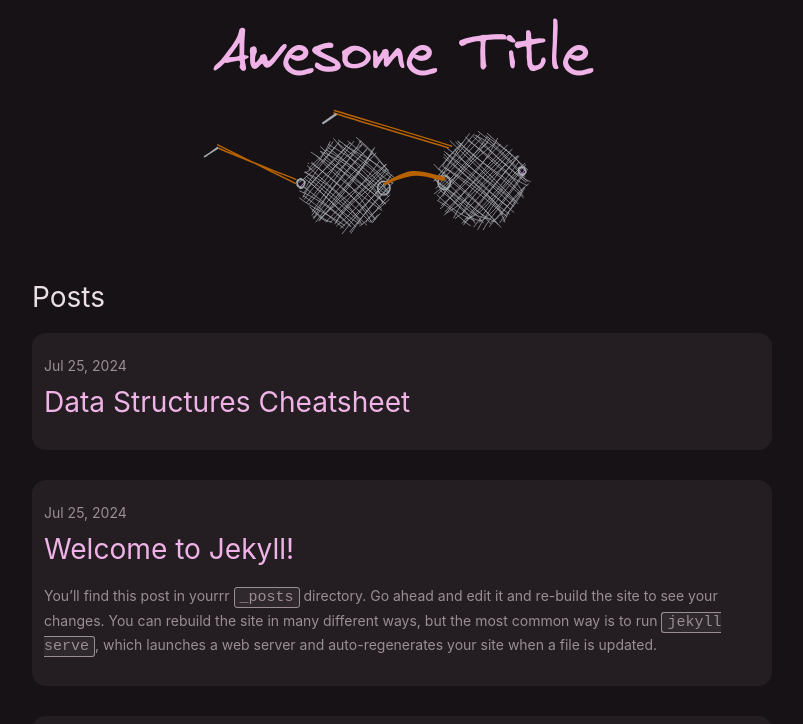
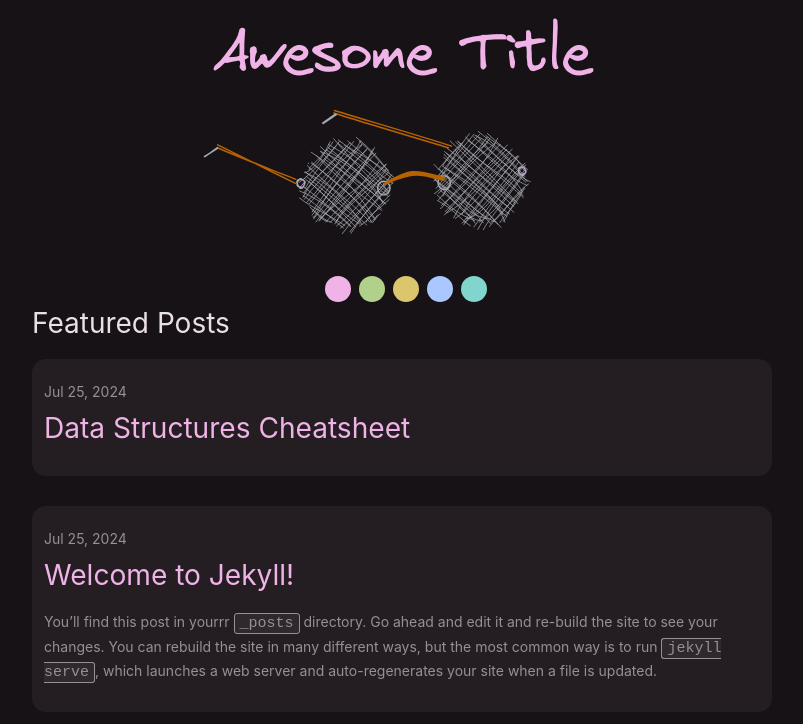
Before and after one commit to gulnoor/jekyll-theme-doodle, a Jekyll site: the page built from index.markdown, in a window 1280 px wide, cut to the strip 0-724 px from the top of the page. Shown: the whole strip, without its empty margins (238-1041 px from the left). Built offline with Jekyll 4.4.1, drawn with Linux system fonts in a browser that asks for light colours.

Commit message:
added theme picker

```diff
--- a/_includes/footer.html
+++ b/_includes/footer.html
@@ -18,7 +18,10 @@
             {%- if site.email -%}
             <li><a class="u-email" href="mailto:{{ site.email }}">{{ site.email }}</a></li>
             {%- endif -%}
+
         </ul>
+
+        <!-- <p id="diplayselectedtheme"></p> -->
       </div>
 
       <div class="footer-col footer-col-2">
--- a/_includes/head.html
+++ b/_includes/head.html
@@ -1,10 +1,27 @@
 <head>
-  <meta charset="utf-8">
-  <meta http-equiv="X-UA-Compatible" content="IE=edge">
-  <meta name="viewport" content="width=device-width, initial-scale=1">
+  <meta charset="utf-8" />
+  <meta http-equiv="X-UA-Compatible" content="IE=edge" />
+  <meta name="viewport" content="width=device-width, initial-scale=1" />
+  <link
+    rel="preload"
+    href="/assets/theme-assets/theme-fonts/Virgil.woff2"
+    as="font"
+    type="font/woff2"
+    crossorigin
+  />
   <link rel="stylesheet" href="{{ "/assets/main.css" | relative_url }}">
-  {% comment %} {%- feed_meta -%} {% endcomment %}
-  {%- if jekyll.environment == 'production' and site.google_analytics -%}
-    {%- include google-analytics.html -%}
-  {%- endif -%}
+  <script>
+    const root = document.querySelector("html");
+    const theme = window.localStorage.getItem("theme");
+    if (theme === null) {
+      window.localStorage.setItem("theme", "dark-pink");
+      root.className = "dark-pink";
+    } else {
+      root.className = theme;
+    }
+  </script>
+  <script src="/assets/theme-assets/js/theme.js" defer></script>
+  {% comment %} {%- feed_meta -%} {% endcomment %} {%- if jekyll.environment ==
+  'production' and site.google_analytics -%} {%- include google-analytics.html
+  -%} {%- endif -%}
 </head>
--- /dev/null
+++ b/_includes/theme_picker.html
@@ -0,0 +1,78 @@
+<div class="theme-picker">
+  <input
+    class="theme-input"
+    type="radio"
+    id="theme-1"
+    name="theme"
+    value="pink"
+    checked
+  />
+  <label
+    data-theme-class="dark-pink"
+    id="picker"
+    for="theme-1"
+    class="pink-theme"
+  >
+    <div class="select-theme" id="pink-theme"></div>
+  </label>
+  <input
+    class="theme-input"
+    type="radio"
+    id="theme-2"
+    name="theme"
+    value="green"
+  />
+  <label
+    data-theme-class="dark-green"
+    id="picker"
+    for="theme-2"
+    class="green-theme"
+  >
+    <div class="select-theme" id="green-theme"></div>
+  </label>
+  <input
+    class="theme-input"
+    type="radio"
+    id="theme-3"
+    name="theme"
+    value="yellow"
+  />
+  <label
+    data-theme-class="dark-yellow"
+    id="picker"
+    for="theme-3"
+    class="yellow-theme"
+  >
+    <div class="select-theme" id="yellow-theme"></div>
+  </label>
+  <input
+    class="theme-input"
+    type="radio"
+    id="theme-4"
+    name="theme"
+    value="blue"
+  />
+  <label
+    data-theme-class="dark-blue"
+    id="picker"
+    for="theme-4"
+    class="blue-theme"
+  >
+    <div class="select-theme" id="blue-theme"></div>
+  </label>
+  <input
+    class="theme-input"
+    type="radio"
+    id="theme-5"
+    name="theme"
+    value="cyan"
+  />
+  <label
+    data-theme-class="dark-cyan"
+    id="picker"
+    for="theme-5"
+    class="cyan-theme"
+  >
+    <div class="select-theme" id="cyan-theme"></div>
+  </label>
+</div>
--- a/_layouts/default.html
+++ b/_layouts/default.html
@@ -3,7 +3,7 @@
 
   {%- include head.html -%}
 
-  <body class="dark-pink">
+  <body >
 
     {%- include header.html -%}
 
@@ -11,6 +11,7 @@
       <div class="wrapper">
         {{ content }}
       </div>
+
     </main>
 
     {%- include footer.html -%}
--- a/_layouts/home.html
+++ b/_layouts/home.html
@@ -9,7 +9,8 @@ layout: default
   {{ content }}
 
   {%- if site.posts.size > 0 -%}
-    <h2 class="post-list-heading">{{ page.list_title | default: 'Posts' }}</h2>
+    {%- include theme_picker.html -%}
+    <h2 class="post-list-heading">{{ page.list_title | default: 'Featured Posts' }}</h2>
     <ul class="post-list">
       {%- for post in site.posts -%}
         <li class="post-card">
--- a/_sass/minima/_base.scss
+++ b/_sass/minima/_base.scss
@@ -19,6 +19,159 @@ ul,
 figure {
   margin: 0;
   padding: 0;
+}
+.dark-yellow {
+  --md-sys-color-primary: rgb(219 198 110);
+  --md-sys-color-surface-tint: rgb(219 198 110);
+  --md-sys-color-on-primary: rgb(58 48 0);
+  --md-sys-color-primary-container: rgb(83 70 0);
+  --md-sys-color-on-primary-container: rgb(248 226 135);
+  --md-sys-color-secondary: rgb(209 198 161);
+  --md-sys-color-on-secondary: rgb(54 48 22);
+  --md-sys-color-secondary-container: rgb(78 71 42);
+  --md-sys-color-on-secondary-container: rgb(238 226 188);
+  --md-sys-color-tertiary: rgb(169 208 179);
+  --md-sys-color-on-tertiary: rgb(20 55 35);
+  --md-sys-color-tertiary-container: rgb(44 78 56);
+  --md-sys-color-on-tertiary-container: rgb(197 236 206);
+  --md-sys-color-error: rgb(255 180 171);
+  --md-sys-color-on-error: rgb(105 0 5);
+  --md-sys-color-error-container: rgb(147 0 10);
+  --md-sys-color-on-error-container: rgb(255 218 214);
+  --md-sys-color-background: rgb(21 19 11);
+  --md-sys-color-on-background: rgb(232 226 212);
+  --md-sys-color-surface: rgb(21 19 11);
+  --md-sys-color-on-surface: rgb(232 226 212);
+  --md-sys-color-surface-variant: rgb(75 71 57);
+  --md-sys-color-on-surface-variant: rgb(205 198 180);
+  --md-sys-color-outline: rgb(150 144 128);
+  --md-sys-color-outline-variant: rgb(75 71 57);
+  --md-sys-color-shadow: rgb(0 0 0);
+  --md-sys-color-scrim: rgb(0 0 0);
+  --md-sys-color-inverse-surface: rgb(232 226 212);
+  --md-sys-color-inverse-on-surface: rgb(51 48 39);
+  --md-sys-color-inverse-primary: rgb(109 94 15);
+  --md-sys-color-primary-fixed: rgb(248 226 135);
+  --md-sys-color-on-primary-fixed: rgb(34 27 0);
+  --md-sys-color-primary-fixed-dim: rgb(219 198 110);
+  --md-sys-color-on-primary-fixed-variant: rgb(83 70 0);
+  --md-sys-color-secondary-fixed: rgb(238 226 188);
+  --md-sys-color-on-secondary-fixed: rgb(33 27 4);
+  --md-sys-color-secondary-fixed-dim: rgb(209 198 161);
+  --md-sys-color-on-secondary-fixed-variant: rgb(78 71 42);
+  --md-sys-color-tertiary-fixed: rgb(197 236 206);
+  --md-sys-color-on-tertiary-fixed: rgb(0 33 15);
+  --md-sys-color-tertiary-fixed-dim: rgb(169 208 179);
+  --md-sys-color-on-tertiary-fixed-variant: rgb(44 78 56);
+  --md-sys-color-surface-dim: rgb(21 19 11);
+  --md-sys-color-surface-bright: rgb(60 57 48);
+  --md-sys-color-surface-container-lowest: rgb(16 14 7);
+  --md-sys-color-surface-container-low: rgb(30 27 19);
+  --md-sys-color-surface-container: rgb(34 32 23);
+  --md-sys-color-surface-container-high: rgb(45 42 33);
+  --md-sys-color-surface-container-highest: rgb(56 53 43);
+}
+.dark-blue {
+  --md-sys-color-primary: rgb(170 199 255);
+  --md-sys-color-surface-tint: rgb(170 199 255);
+  --md-sys-color-on-primary: rgb(10 48 95);
+  --md-sys-color-primary-container: rgb(40 71 119);
+  --md-sys-color-on-primary-container: rgb(214 227 255);
+  --md-sys-color-secondary: rgb(190 198 220);
+  --md-sys-color-on-secondary: rgb(40 49 65);
+  --md-sys-color-secondary-container: rgb(62 71 89);
+  --md-sys-color-on-secondary-container: rgb(218 226 249);
+  --md-sys-color-tertiary: rgb(221 188 224);
+  --md-sys-color-on-tertiary: rgb(63 40 68);
+  --md-sys-color-tertiary-container: rgb(87 62 92);
+  --md-sys-color-on-tertiary-container: rgb(250 216 253);
+  --md-sys-color-error: rgb(255 180 171);
+  --md-sys-color-on-error: rgb(105 0 5);
+  --md-sys-color-error-container: rgb(147 0 10);
+  --md-sys-color-on-error-container: rgb(255 218 214);
+  --md-sys-color-background: rgb(17 19 24);
+  --md-sys-color-on-background: rgb(226 226 233);
+  --md-sys-color-surface: rgb(17 19 24);
+  --md-sys-color-on-surface: rgb(226 226 233);
+  --md-sys-color-surface-variant: rgb(68 71 78);
+  --md-sys-color-on-surface-variant: rgb(196 198 208);
+  --md-sys-color-outline: rgb(142 144 153);
+  --md-sys-color-outline-variant: rgb(68 71 78);
+  --md-sys-color-shadow: rgb(0 0 0);
+  --md-sys-color-scrim: rgb(0 0 0);
+  --md-sys-color-inverse-surface: rgb(226 226 233);
+  --md-sys-color-inverse-on-surface: rgb(46 48 54);
+  --md-sys-color-inverse-primary: rgb(65 95 145);
+  --md-sys-color-primary-fixed: rgb(214 227 255);
+  --md-sys-color-on-primary-fixed: rgb(0 27 62);
+  --md-sys-color-primary-fixed-dim: rgb(170 199 255);
+  --md-sys-color-on-primary-fixed-variant: rgb(40 71 119);
+  --md-sys-color-secondary-fixed: rgb(218 226 249);
+  --md-sys-color-on-secondary-fixed: rgb(19 28 43);
+  --md-sys-color-secondary-fixed-dim: rgb(190 198 220);
+  --md-sys-color-on-secondary-fixed-variant: rgb(62 71 89);
+  --md-sys-color-tertiary-fixed: rgb(250 216 253);
+  --md-sys-color-on-tertiary-fixed: rgb(40 19 46);
+  --md-sys-color-tertiary-fixed-dim: rgb(221 188 224);
+  --md-sys-color-on-tertiary-fixed-variant: rgb(87 62 92);
+  --md-sys-color-surface-dim: rgb(17 19 24);
+  --md-sys-color-surface-bright: rgb(55 57 62);
+  --md-sys-color-surface-container-lowest: rgb(12 14 19);
+  --md-sys-color-surface-container-low: rgb(25 28 32);
+  --md-sys-color-surface-container: rgb(29 32 36);
+  --md-sys-color-surface-container-high: rgb(40 42 47);
+  --md-sys-color-surface-container-highest: rgb(51 53 58);
+}
+.dark-cyan {
+  --md-sys-color-primary: rgb(129 213 205);
+  --md-sys-color-surface-tint: rgb(129 213 205);
+  --md-sys-color-on-primary: rgb(0 55 52);
+  --md-sys-color-primary-container: rgb(0 80 75);
+  --md-sys-color-on-primary-container: rgb(157 242 233);
+  --md-sys-color-secondary: rgb(176 204 200);
+  --md-sys-color-on-secondary: rgb(28 53 50);
+  --md-sys-color-secondary-container: rgb(50 75 73);
+  --md-sys-color-on-secondary-container: rgb(204 232 228);
+  --md-sys-color-tertiary: rgb(175 201 231);
+  --md-sys-color-on-tertiary: rgb(24 50 74);
+  --md-sys-color-tertiary-container: rgb(48 73 98);
+  --md-sys-color-on-tertiary-container: rgb(207 229 255);
+  --md-sys-color-error: rgb(255 180 171);
+  --md-sys-color-on-error: rgb(105 0 5);
+  --md-sys-color-error-container: rgb(147 0 10);
+  --md-sys-color-on-error-container: rgb(255 218 214);
+  --md-sys-color-background: rgb(14 21 20);
+  --md-sys-color-on-background: rgb(221 228 226);
+  --md-sys-color-surface: rgb(14 21 20);
+  --md-sys-color-on-surface: rgb(221 228 226);
+  --md-sys-color-surface-variant: rgb(63 73 71);
+  --md-sys-color-on-surface-variant: rgb(190 201 198);
+  --md-sys-color-outline: rgb(137 147 145);
+  --md-sys-color-outline-variant: rgb(63 73 71);
+  --md-sys-color-shadow: rgb(0 0 0);
+  --md-sys-color-scrim: rgb(0 0 0);
+  --md-sys-color-inverse-surface: rgb(221 228 226);
+  --md-sys-color-inverse-on-surface: rgb(43 50 49);
+  --md-sys-color-inverse-primary: rgb(0 106 100);
+  --md-sys-color-primary-fixed: rgb(157 242 233);
+  --md-sys-color-on-primary-fixed: rgb(0 32 30);
+  --md-sys-color-primary-fixed-dim: rgb(129 213 205);
+  --md-sys-color-on-primary-fixed-variant: rgb(0 80 75);
+  --md-sys-color-secondary-fixed: rgb(204 232 228);
+  --md-sys-color-on-secondary-fixed: rgb(5 31 29);
+  --md-sys-color-secondary-fixed-dim: rgb(176 204 200);
+  --md-sys-color-on-secondary-fixed-variant: rgb(50 75 73);
+  --md-sys-color-tertiary-fixed: rgb(207 229 255);
+  --md-sys-color-on-tertiary-fixed: rgb(0 29 51);
+  --md-sys-color-tertiary-fixed-dim: rgb(175 201 231);
+  --md-sys-color-on-tertiary-fixed-variant: rgb(48 73 98);
+  --md-sys-color-surface-dim: rgb(14 21 20);
+  --md-sys-color-surface-bright: rgb(52 58 57);
+  --md-sys-color-surface-container-lowest: rgb(9 15 15);
+  --md-sys-color-surface-container-low: rgb(22 29 28);
+  --md-sys-color-surface-container: rgb(26 33 32);
+  --md-sys-color-surface-container-high: rgb(37 43 42);
+  --md-sys-color-surface-container-highest: rgb(47 54 53);
 }
 
 .dark-green {
@@ -72,57 +225,7 @@ figure {
   --md-sys-color-surface-container-high: rgb(40 43 36);
   --md-sys-color-surface-container-highest: rgb(51 54 46);
 }
-.light-green {
-  --md-sys-color-primary: rgb(76 102 43);
-  --md-sys-color-surface-tint: rgb(76 102 43);
-  --md-sys-color-on-primary: rgb(255 255 255);
-  --md-sys-color-primary-container: rgb(205 237 163);
-  --md-sys-color-on-primary-container: rgb(16 32 0);
-  --md-sys-color-secondary: rgb(88 98 73);
-  --md-sys-color-on-secondary: rgb(255 255 255);
-  --md-sys-color-secondary-container: rgb(220 231 200);
-  --md-sys-color-on-secondary-container: rgb(21 30 11);
-  --md-sys-color-tertiary: rgb(56 102 99);
-  --md-sys-color-on-tertiary: rgb(255 255 255);
-  --md-sys-color-tertiary-container: rgb(188 236 231);
-  --md-sys-color-on-tertiary-container: rgb(0 32 30);
-  --md-sys-color-error: rgb(186 26 26);
-  --md-sys-color-on-error: rgb(255 255 255);
-  --md-sys-color-error-container: rgb(255 218 214);
-  --md-sys-color-on-error-container: rgb(65 0 2);
-  --md-sys-color-background: rgb(249 250 239);
-  --md-sys-color-on-background: rgb(26 28 22);
-  --md-sys-color-surface: rgb(249 250 239);
-  --md-sys-color-on-surface: rgb(26 28 22);
-  --md-sys-color-surface-variant: rgb(225 228 213);
-  --md-sys-color-on-surface-variant: rgb(68 72 61);
-  --md-sys-color-outline: rgb(117 121 108);
-  --md-sys-color-outline-variant: rgb(197 200 186);
-  --md-sys-color-shadow: rgb(0 0 0);
-  --md-sys-color-scrim: rgb(0 0 0);
-  --md-sys-color-inverse-surface: rgb(47 49 42);
-  --md-sys-color-inverse-on-surface: rgb(241 242 230);
-  --md-sys-color-inverse-primary: rgb(177 209 138);
-  --md-sys-color-primary-fixed: rgb(205 237 163);
-  --md-sys-color-on-primary-fixed: rgb(16 32 0);
-  --md-sys-color-primary-fixed-dim: rgb(177 209 138);
-  --md-sys-color-on-primary-fixed-variant: rgb(53 78 22);
-  --md-sys-color-secondary-fixed: rgb(220 231 200);
-  --md-sys-color-on-secondary-fixed: rgb(21 30 11);
-  --md-sys-color-secondary-fixed-dim: rgb(191 203 173);
-  --md-sys-color-on-secondary-fixed-variant: rgb(64 74 51);
-  --md-sys-color-tertiary-fixed: rgb(188 236 231);
-  --md-sys-color-on-tertiary-fixed: rgb(0 32 30);
-  --md-sys-color-tertiary-fixed-dim: rgb(160 208 203);
-  --md-sys-color-on-tertiary-fixed-variant: rgb(31 78 75);
-  --md-sys-color-surface-dim: rgb(218 219 208);
-  --md-sys-color-surface-bright: rgb(249 250 239);
-  --md-sys-color-surface-container-lowest: rgb(255 255 255);
-  --md-sys-color-surface-container-low: rgb(243 244 233);
-  --md-sys-color-surface-container: rgb(238 239 227);
-  --md-sys-color-surface-container-high: rgb(232 233 222);
-  --md-sys-color-surface-container-highest: rgb(226 227 216);
-}
+
 .dark-pink {
   --md-sys-color-primary: rgb(240 179 231);
   --md-sys-color-surface-tint: rgb(240 179 231);
--- a/_sass/minima/_layout.scss
+++ b/_sass/minima/_layout.scss
@@ -29,7 +29,7 @@
   margin-top: 12px;
   // float: left;
 
-  @media screen and (min-width:500px) {
+  @media screen and (min-width: 500px) {
     font-size: 56px;
   }
 
@@ -38,7 +38,35 @@
     // color: $grey-color-dark;
   }
 }
-
+.select-theme {
+  width: 26px;
+  height: 26px;
+  border-radius: 999px;
+}
+.theme-input {
+  // transform: translate(9999px,9999px);
+  height: 0px;
+  width: 0px;
+}
+.theme-picker {
+  display: flex;
+  justify-content: center;
+}
+#pink-theme {
+  background-color: #f0b3e7;
+}
+#green-theme {
+  background-color: #b1d18a;
+}
+#yellow-theme {
+  background-color: #dbc66e;
+}
+#blue-theme {
+  background-color: #aac7ff;
+}
+#cyan-theme {
+  background-color: #81d5cd;
+}
 .site-nav {
   float: right;
   line-height: $base-line-height * $base-font-size * 2.25;
@@ -214,11 +242,11 @@
   font-size: $small-font-size;
   color: $grey-color;
 }
-.post-image{
+.post-image {
   height: 200px;
   width: 100%;
 }
-.featured-image{
+.featured-image {
   height: 300px;
   width: 100%;
   object-fit: contain;
--- /dev/null
+++ b/assets/theme-assets/js/theme.js
@@ -0,0 +1,15 @@
+(function () {
+  const theme = window.localStorage.getItem("theme");
+  const pickers = document.querySelectorAll("#picker");
+  pickers.forEach((picker) => {
+    picker.addEventListener("click", clickHandler(picker.dataset.themeClass));
+  });
+  const root = document.querySelector("html");
+  ("#diplayselectedtheme");
+  function clickHandler(color) {
+    return () => {
+      window.localStorage.setItem("theme", color);
+      root.className = color;
+    };
+  }
+})();
```
